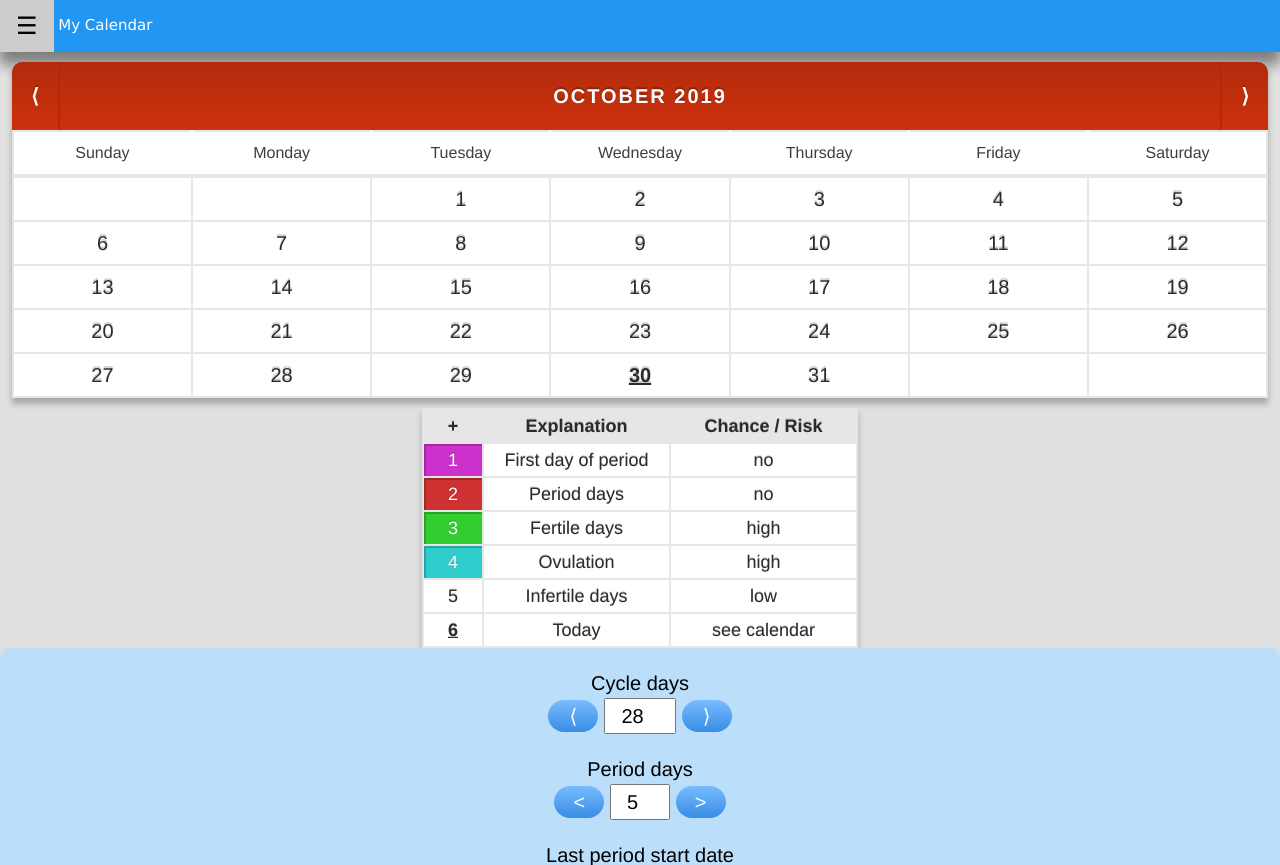
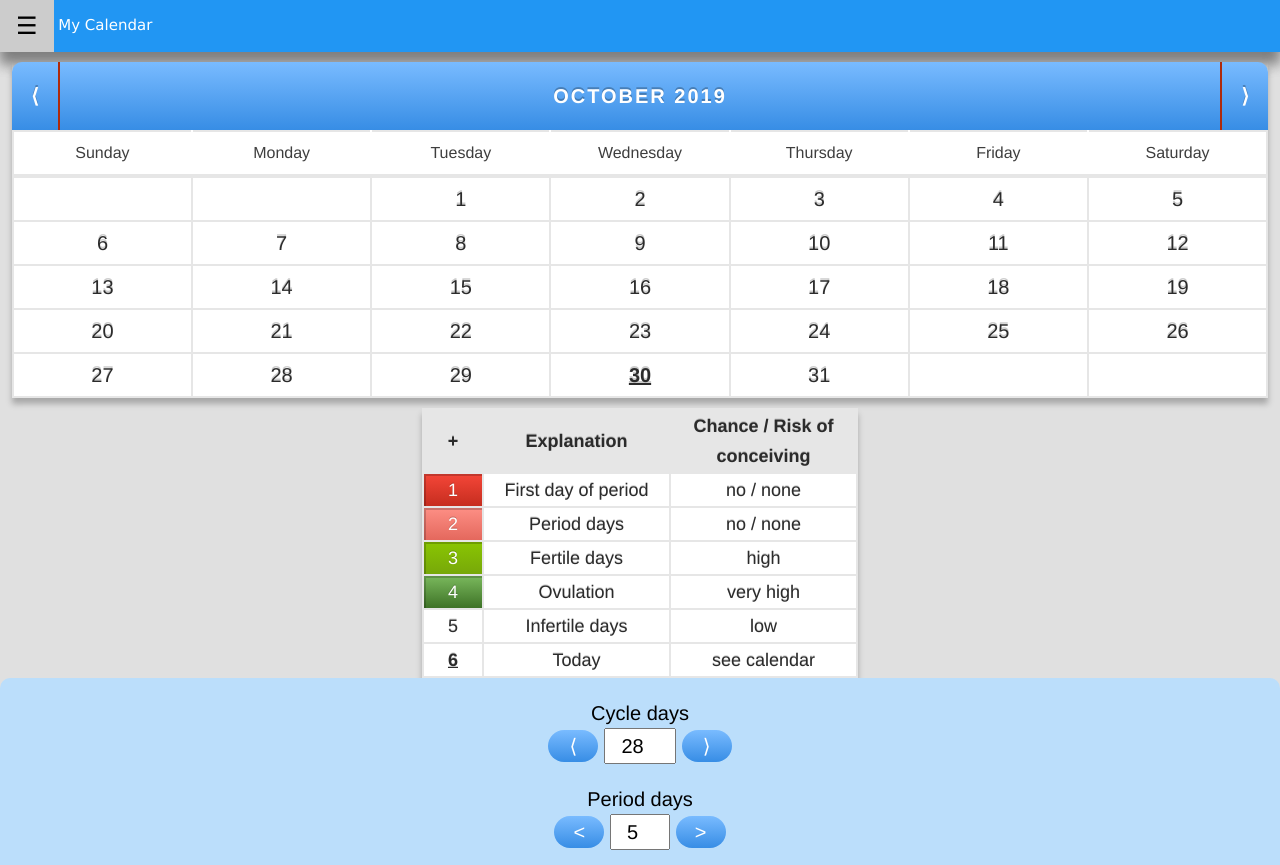
Before and after one commit to zabski/my-calendar, a PHP site: page / in a window 1280 px wide. Shown: the top 865 px of the page. Run offline with PHP 8.4, Linux system fonts and the light colour scheme; some libraries are stand-ins or nearby versions.

Commit message:
css color changes

```diff
--- a/calendar2.css
+++ b/calendar2.css
@@ -45,10 +45,13 @@ body {
 
 #cal .header {
     cursor:default;
-    background: #cd310d;
-	/*background: #0d31cd;*/
+    /*background: #cd310d;
+	/*background: #0d31cd;
     background: -moz-linear-gradient(top, #b32b0c, #cd310d);
-    background: -webkit-gradient(linear, left top, left bottom, from(#b32b0c), to(#cd310d));
+    background: -webkit-gradient(linear, left top, left bottom, from(#b32b0c), to(#cd310d)); */
+    background:linear-gradient(to bottom, #79bbff 5%, #378de5 100%);
+    background: -moz-linear-gradient(top, #79bbff, #378de5);
+    background: -webkit-gradient(linear, left top, left bottom, from(#79bbff), to(#378de5));
     height: 68px;
     position: relative;
     color:#fff;
@@ -59,7 +62,8 @@ body {
     border-top-left-radius: 10px;
     border-top-right-radius: 10px;
     font-weight:bold;
-    text-shadow:0px -2px 0 #87260C;
+    /*text-shadow:0px -2px 0 #87260C; */
+    text-shadow:0px -2px 0 rgba(0, 0, 0, 0.25);
     text-transform: uppercase;
 }
 #cal .header span {
@@ -75,9 +79,12 @@ body {
     border-radius:20px;
     -moz-border-radius:20px;
     -webkit-border-radius:20px;
-    background:#ececec;
+    /*background:#ececec;
     background: -moz-linear-gradient(right top, #fff, #827e7d);
-    background: -webkit-gradient(linear, right top, right bottom, from(#fff), to(#827e7d));
+    background: -webkit-gradient(linear, right top, right bottom, from(#fff), to(#827e7d)); */
+    background:linear-gradient(to bottom, #79bbff 50%, #378de5 100%);
+    background: -moz-linear-gradient(right top, #79bbff, #378de5);
+    background: -webkit-gradient(linear, right top, right bottom, from(#79bbff), to(#378de5));
     box-shadow:0px -2px 4px rgba(0, 0, 0, 0.65 );
     -moz-box-shadow:0px -2px 4px rgba(0, 0, 0, 0.65 );
     -webkit-box-shadow:0px -2px 4px rgba(0, 0, 0, 0.65 );
@@ -110,8 +117,13 @@ body {
     border-top-right-radius: 10px;
 }
 #cal .header .button:hover {
+    /*
     background: -moz-linear-gradient(top, #d94215, #bb330f);
     background: -webkit-gradient(linear, left top, left bottom, from(#d94215), to(#bb330f));
+    */
+    background:linear-gradient(to bottom, #79bbff 100%, #378de5 100%);
+    background: -moz-linear-gradient(right top, #79bbff, #378de5);
+    background: -webkit-gradient(linear, right top, right bottom, from(#79bbff), to(#378de5));
 }
 
 #cal .header .month-year {
@@ -158,7 +170,9 @@ body {
 }
 
 #cal #cal-frame td.picked {
-    background:#CD31CD; /*#CD310D; /*#ffeded; */
+    /*background:#CD31CD; /*#CD310D; /*#ffeded; */
+    background:linear-gradient(to bottom, #f24537 5%, #c62d1f 100%);
+	background-color:#f24537;
     color:#fff;
 	text-shadow: #00000033 0px -2px;
 	/*text-shadow: #6C1A07 0px -4px;*/
@@ -168,7 +182,9 @@ body {
 }
 
 #cal #cal-frame td.period {
-    background:#CD3131; /*#CD310D; /*#ffeded; */
+    /*background:#CD3131; /*#CD310D; /*#ffeded; */
+    background:linear-gradient(to bottom, #fc8d83 5%, #e4685d 100%);
+	background-color:#fc8d83;
     color:#fff;
 	text-shadow: #00000033 0px -2px;
 	/*text-shadow: #6C1A07 0px -4px;*/
@@ -178,7 +194,9 @@ body {
 }
 
 #cal #cal-frame td.fertile {
-    background:#31CD31; /*#CD310D; /*#ffeded; */
+    /*background:#31CD31; /*#CD310D; /*#ffeded; */
+    background:linear-gradient(to bottom, #89c403 5%, #77a809 100%);
+	background-color:#89c403;
     color:#fff;
 	text-shadow: #00000033 0px -2px;
 	/*text-shadow: #6C1A07 0px -4px;*/
@@ -188,7 +206,9 @@ body {
 
 }
 #cal #cal-frame td.ovulation {
-    background:#31CDCD; /*#CD310D; /*#ffeded; */
+    /*background:#31CDCD; /*#CD310D; /*#ffeded; */
+    background:linear-gradient(to bottom, #77b55a 5%, #3e7327 100%);
+	background-color:#77b55a;
     color:#fff;
 	text-shadow: #00000033 0px -2px;
 	/*text-shadow: #6C1A07 0px -4px;*/
@@ -335,7 +355,9 @@ p.luteal {
 }
 
 #legend td.picked {
-    background:#CD31CD; /*#CD310D; /*#ffeded; */
+    /* background:#CD31CD; /*#CD310D; /*#ffeded; */
+    background:linear-gradient(to bottom, #f24537 5%, #c62d1f 100%);
+	background-color:#f24537;
     color:#fff;
 	text-shadow: #00000033 0px -1px;
 	/*text-shadow: #6C1A07 0px -4px;*/
@@ -345,7 +367,9 @@ p.luteal {
 }
 
 #legend td.period {
-    background:#CD3131; /*#CD310D; /*#ffeded; */
+    /* background:#CD3131; /*#CD310D; /*#ffeded; */
+    background:linear-gradient(to bottom, #fc8d83 5%, #e4685d 100%);
+	background-color:#fc8d83;
     color:#fff;
 	text-shadow: #00000033 0px -1px;
 	/*text-shadow: #6C1A07 0px -4px;*/
@@ -355,7 +379,9 @@ p.luteal {
 }
 
 #legend td.fertile {
-    background:#31CD31; /*#CD310D; /*#ffeded; */
+    /* background:#31CD31; /*#CD310D; /*#ffeded; */
+    background:linear-gradient(to bottom, #89c403 5%, #77a809 100%);
+	background-color:#89c403;
     color:#fff;
 	text-shadow: #00000033 0px -1px;
 	/*text-shadow: #6C1A07 0px -4px;*/
@@ -365,7 +391,9 @@ p.luteal {
 
 }
 #legend td.ovulation {
-    background:#31CDCD; /*#CD310D; /*#ffeded; */
+    /* background:#31CDCD; /*#CD310D; /*#ffeded; */
+    background:linear-gradient(to bottom, #77b55a 5%, #3e7327 100%);
+	background-color:#77b55a;
     color:#fff;
 	text-shadow: #00000033 0px -1px;
 	/*text-shadow: #6C1A07 0px -4px;*/
--- a/index.html
+++ b/index.html
@@ -133,11 +133,11 @@
 
 		<table class="legend">
 			<tbody>
-				<tr><td class="title">&plus;</td><td class="title">Explanation</td><td class="title">Chance / Risk</td></tr>
-				<tr><td class="picked">1</td><td class="desc">First day of period</td><td class="desc">no</td></tr>
-				<tr><td class="period">2</td><td class="desc">Period days</td><td class="desc">no</td></tr>
+				<tr><td class="title">&plus;</td><td class="title">Explanation</td><td class="title">Chance / Risk of conceiving</td></tr>
+				<tr><td class="picked">1</td><td class="desc">First day of period</td><td class="desc">no / none</td></tr>
+				<tr><td class="period">2</td><td class="desc">Period days</td><td class="desc">no / none</td></tr>
 				<tr><td class="fertile">3</td><td class="desc">Fertile days</td><td class="desc">high</td></tr>
-				<tr><td class="ovulation">4</td><td class="desc">Ovulation</td><td class="desc">high</td></tr>
+				<tr><td class="ovulation">4</td><td class="desc">Ovulation</td><td class="desc">very high</td></tr>
 				<tr><td >5</td><td class="desc">Infertile days </td><td class="desc">low</td></tr>
 				<tr><td class="today">6</td><td class="desc">Today</td><td class="desc">see calendar</td></tr>
 			</tbody>
```
